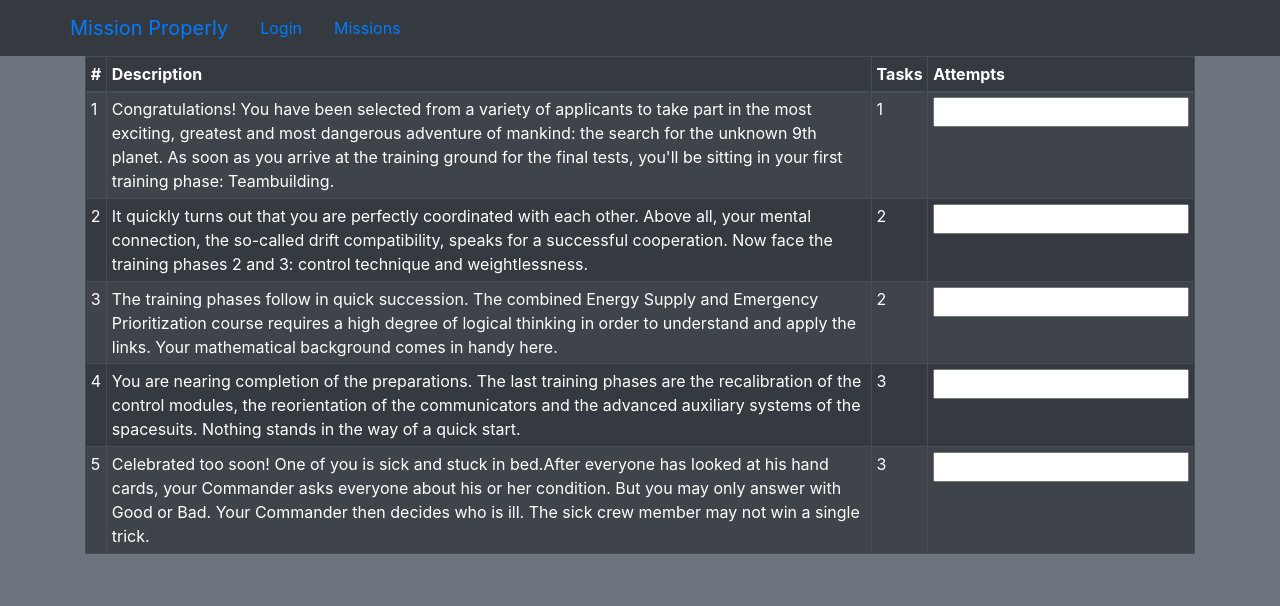
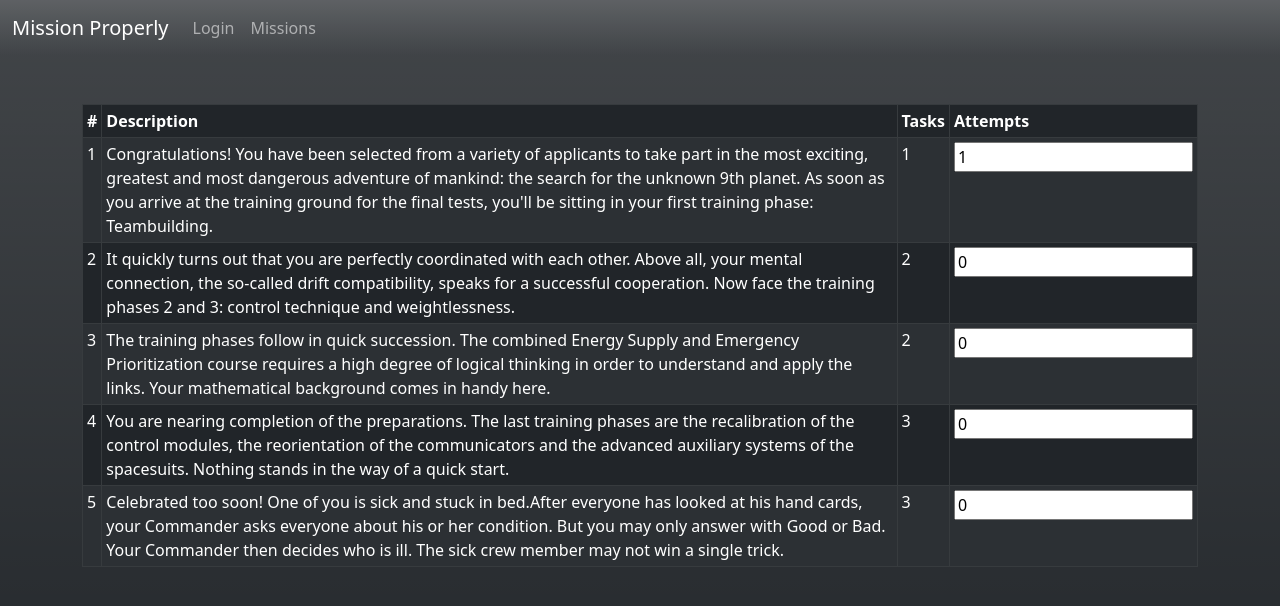
Before and after one commit to Innoxious/planet-nine, a React (Create React App) app in the folder client/: page /missions in a window 1280 px wide. Shown: the top 606 px of the page. Built offline with nearby package versions, Linux system fonts and the light colour scheme.

Commit message:
Upgrade bootstrap

```diff
--- a/client/public/index.html
+++ b/client/public/index.html
@@ -8,6 +8,10 @@
   <meta name="theme-color" content="#000000" />
   <meta name="description" content="Mission properly" />
   <link rel="apple-touch-icon" href="%PUBLIC_URL%/logo192.png" />
+  <script src="https://cdn.jsdelivr.net/npm/bootstrap@5.0.0-beta1/dist/js/bootstrap.bundle.min.js"
+    integrity="sha384-ygbV9kiqUc6oa4msXn9868pTtWMgiQaeYH7/t7LECLbyPA2x65Kgf80OJFdroafW"
+    crossorigin="anonymous"></script>
+
   <!--
       manifest.json provides metadata used when your web app is installed on a
       user's mobile device or desktop. See https://developers.google.com/web/fundamentals/web-app-manifest/
@@ -25,7 +29,7 @@
   <title>Mission Properly</title>
 </head>
 
-<body class="bg-secondary text-light">
+<body class="text-light bg-dark bg-gradient">
   <noscript>You need to enable JavaScript to run this app.</noscript>
   <div id="root"></div>
   <!--
--- a/client/src/App.tsx
+++ b/client/src/App.tsx
@@ -1,12 +1,12 @@
 import React from 'react';
 import { BrowserRouter } from 'react-router-dom';
-import Navigation from './Navigation';
+import NavBar from './NavBar';
 import Routes from './Routes';
 
 const App: React.FC = () => {
   return (
     <BrowserRouter>
-      <Navigation />
+      <NavBar />
       <div className="container">
         <Routes />
       </div>
--- a/client/src/Header.tsx
+++ b/client/src/Header.tsx
@@ -13,7 +13,26 @@ const Header: React.FC = () => {
 
     fetchData();
   }, []);
-  return <h1 className="text-center">{response}</h1>;
+
+  return (
+    <>
+      <h1 className="text-center">{response}</h1>
+      <p>
+        Lorem ipsum dolor sit amet, consectetur adipiscing elit, sed do eiusmod
+        tempor incididunt ut labore et dolore magna aliqua. Ut enim ad minim
+        veniam, quis nostrud exercitation ullamco laboris nisi ut aliquip ex ea
+        commodo consequat. Duis aute irure dolor in reprehenderit in voluptate
+        velit esse cillum dolore eu fugiat nulla pariatur. Excepteur sint
+        occaecat cupidatat non proident, sunt in culpa qui officia deserunt
+        mollit anim id est laborum.
+      </p>
+      <img
+        className="img-fluid mx-auto d-block"
+        src="https://picsum.photos/1920/1080"
+        alt=""
+      />
+    </>
+  );
 };
 
 export default Header;
--- a/client/src/MissionTable.tsx
+++ b/client/src/MissionTable.tsx
@@ -1,12 +1,11 @@
 import * as React from 'react';
-import { Table } from 'react-bootstrap';
-import { Column, useSortBy, useTable } from 'react-table';
+import { CellProps, Column, useSortBy, useTable } from 'react-table';
 
 import { Mission } from './MissionsConstants';
 
-type Props = {
+interface Props {
   missions: Array<Mission>;
-};
+}
 
 const MissionTable: React.FC<Props> = (props: Props) => {
   const data: Array<Mission> = React.useMemo(() => props.missions, [props]);
@@ -26,7 +25,18 @@ const MissionTable: React.FC<Props> = (props: Props) => {
     },
     {
       Header: 'Attempts',
-      Cell: () => <input min="0" size={2} step="1" type="number" />,
+      Cell: ({ cell: { row } }: CellProps<Mission>) => {
+        const mission = row.original as Mission;
+        return (
+          <input
+            min="0"
+            size={2}
+            step="1"
+            value={mission.attempts}
+            type="number"
+          />
+        );
+      },
     },
   ];
 
@@ -39,7 +49,10 @@ const MissionTable: React.FC<Props> = (props: Props) => {
   } = useTable({ columns, data }, useSortBy);
 
   return (
-    <Table {...getTableProps()} size="sm" variant="dark" bordered hover striped>
+    <table
+      {...getTableProps()}
+      className="table table-sm table-bordered table-dark table-striped"
+    >
       <thead>
         {headerGroups.map((headerGroup) => (
           <tr {...headerGroup.getHeaderGroupProps()}>
@@ -63,7 +76,7 @@ const MissionTable: React.FC<Props> = (props: Props) => {
           );
         })}
       </tbody>
-    </Table>
+    </table>
   );
 };
 
--- a/client/src/MissionsConstants.ts
+++ b/client/src/MissionsConstants.ts
@@ -3,9 +3,10 @@ export type Mission = {
   tasks: number;
   description: string;
   quirks: Array<Quirk>;
+  attempts: number;
 };
 
-export type Quirk = "comms" | "sequenced" | "numbered" | "finale" | "special";
+export type Quirk = 'comms' | 'sequenced' | 'numbered' | 'finale' | 'special';
 
 export const Missions: Array<Mission> = [
   {
@@ -14,33 +15,38 @@ export const Missions: Array<Mission> = [
     description:
       "Congratulations! You have been selected from a variety of applicants to take part in the most exciting, greatest and most dangerous adventure of mankind: the search for the unknown 9th planet. As soon as you arrive at the training ground for the final tests, you'll be sitting in your first training phase: Teambuilding.",
     quirks: [],
+    attempts: 1,
   },
   {
     number: 2,
     tasks: 2,
     description:
-      "It quickly turns out that you are perfectly coordinated with each other. Above all, your mental connection, the so-called drift compatibility, speaks for a successful cooperation. Now face the training phases 2 and 3: control technique and weightlessness.",
+      'It quickly turns out that you are perfectly coordinated with each other. Above all, your mental connection, the so-called drift compatibility, speaks for a successful cooperation. Now face the training phases 2 and 3: control technique and weightlessness.',
     quirks: [],
+    attempts: 0,
   },
   {
     number: 3,
     tasks: 2,
     description:
-      "The training phases follow in quick succession. The combined Energy Supply and Emergency Prioritization course requires a high degree of logical thinking in order to understand and apply the links. Your mathematical background comes in handy here.",
-    quirks: ["numbered"],
+      'The training phases follow in quick succession. The combined Energy Supply and Emergency Prioritization course requires a high degree of logical thinking in order to understand and apply the links. Your mathematical background comes in handy here.',
+    quirks: ['numbered'],
+    attempts: 0,
   },
   {
     number: 4,
     tasks: 3,
     description:
-      "You are nearing completion of the preparations. The last training phases are the recalibration of the control modules, the reorientation of the communicators and the advanced auxiliary systems of the spacesuits. Nothing stands in the way of a quick start.",
+      'You are nearing completion of the preparations. The last training phases are the recalibration of the control modules, the reorientation of the communicators and the advanced auxiliary systems of the spacesuits. Nothing stands in the way of a quick start.',
     quirks: [],
+    attempts: 0,
   },
   {
     number: 5,
     tasks: 3,
     description:
-      "Celebrated too soon! One of you is sick and stuck in bed.After everyone has looked at his hand cards, your Commander asks everyone about his or her condition. But you may only answer with Good or Bad. Your Commander then decides who is ill. The sick crew member may not win a single trick.",
-    quirks: ["special"],
+      'Celebrated too soon! One of you is sick and stuck in bed.After everyone has looked at his hand cards, your Commander asks everyone about his or her condition. But you may only answer with Good or Bad. Your Commander then decides who is ill. The sick crew member may not win a single trick.',
+    quirks: ['special'],
+    attempts: 0,
   },
 ];
--- /dev/null
+++ b/client/src/NavBar.tsx
@@ -0,0 +1,39 @@
+import * as React from 'react';
+import { Link } from 'react-router-dom';
+
+const NavBar: React.FC = () => (
+  <nav className="navbar navbar-expand-lg navbar-dark bg-gradient mb-5">
+    <div className="container-fluid">
+      <Link to="/" className="navbar-brand">
+        Mission Properly
+      </Link>
+      <button
+        className="navbar-toggler"
+        type="button"
+        data-bs-toggle="collapse"
+        data-bs-target="#navbarNav"
+        aria-controls="navbarNav"
+        aria-expanded="false"
+        aria-label="Toggle navigation"
+      >
+        <span className="navbar-toggler-icon"></span>
+      </button>
+      <div className="collapse navbar-collapse" id="navbarNav">
+        <ul className="navbar-nav">
+          <li className="nav-item">
+            <Link to="/login" className="nav-link">
+              Login
+            </Link>
+          </li>
+          <li className="nav-item">
+            <Link to="/missions" className="nav-link">
+              Missions
+            </Link>
+          </li>
+        </ul>
+      </div>
+    </div>
+  </nav>
+);
+
+export default NavBar;
--- a/client/src/Navigation.tsx
+++ /dev/null
@@ -1,23 +0,0 @@
-import * as React from 'react';
-import { Nav, Navbar } from 'react-bootstrap';
-import { Link } from 'react-router-dom';
-
-const Navigation: React.FC = () => (
-  <Navbar bg="dark" expand="lg">
-    <div className="container">
-      <div className="row">
-        <Navbar.Brand>
-          <Link to="/">Mission Properly</Link>
-        </Navbar.Brand>
-        <Nav.Link>
-          <Link to="/login">Login</Link>
-        </Nav.Link>
-        <Nav.Link>
-          <Link to="/missions">Missions</Link>
-        </Nav.Link>
-      </div>
-    </div>
-  </Navbar>
-);
-
-export default Navigation;
--- a/client/src/index.css
+++ b/client/src/index.css
@@ -11,3 +11,9 @@ code {
   font-family: source-code-pro, Menlo, Monaco, Consolas, 'Courier New',
     monospace;
 }
+
+html,
+body {
+  margin: 0;
+  height: 100%;
+}
--- a/client/src/index.tsx
+++ b/client/src/index.tsx
@@ -10,7 +10,7 @@ ReactDOM.render(
   <React.StrictMode>
     <App />
   </React.StrictMode>,
-  document.getElementById('root')
+  document.getElementById('root'),
 );
 
 // If you want to start measuring performance in your app, pass a function
```
Also changed, not shown: client/package.json (+2 -6 lines), 2 other files (tests, documents, lock files or other folders).
